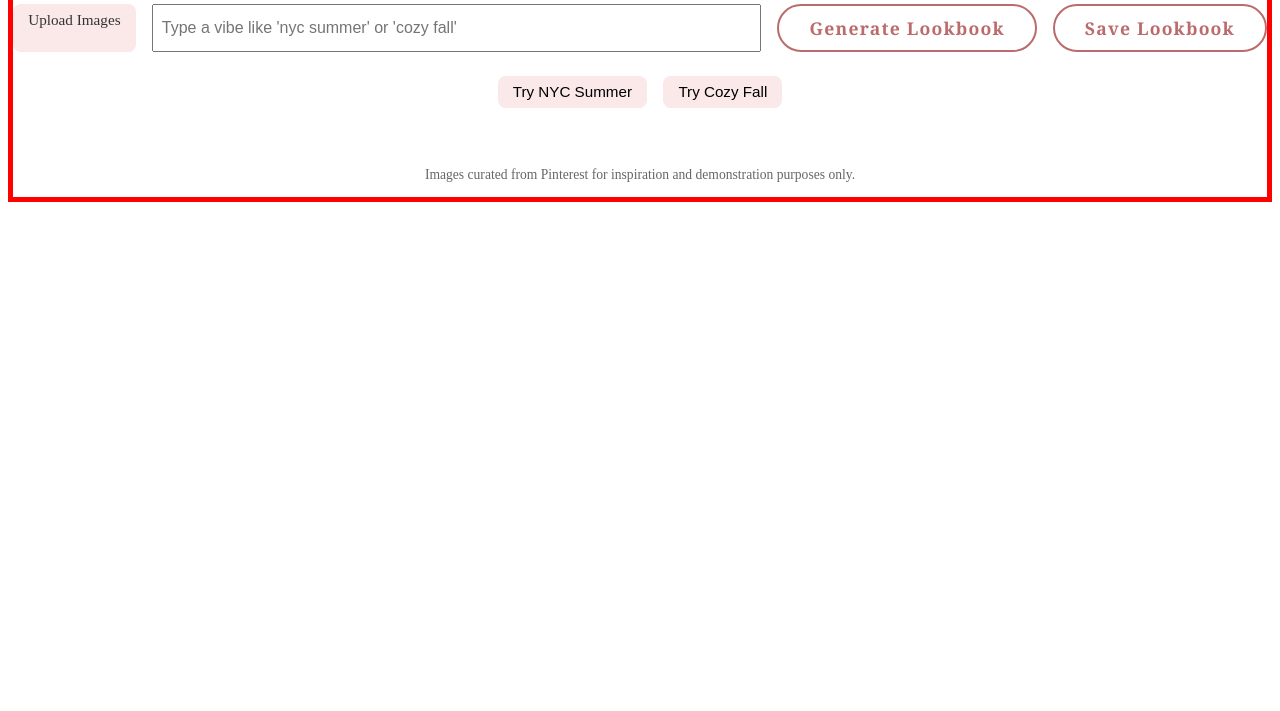
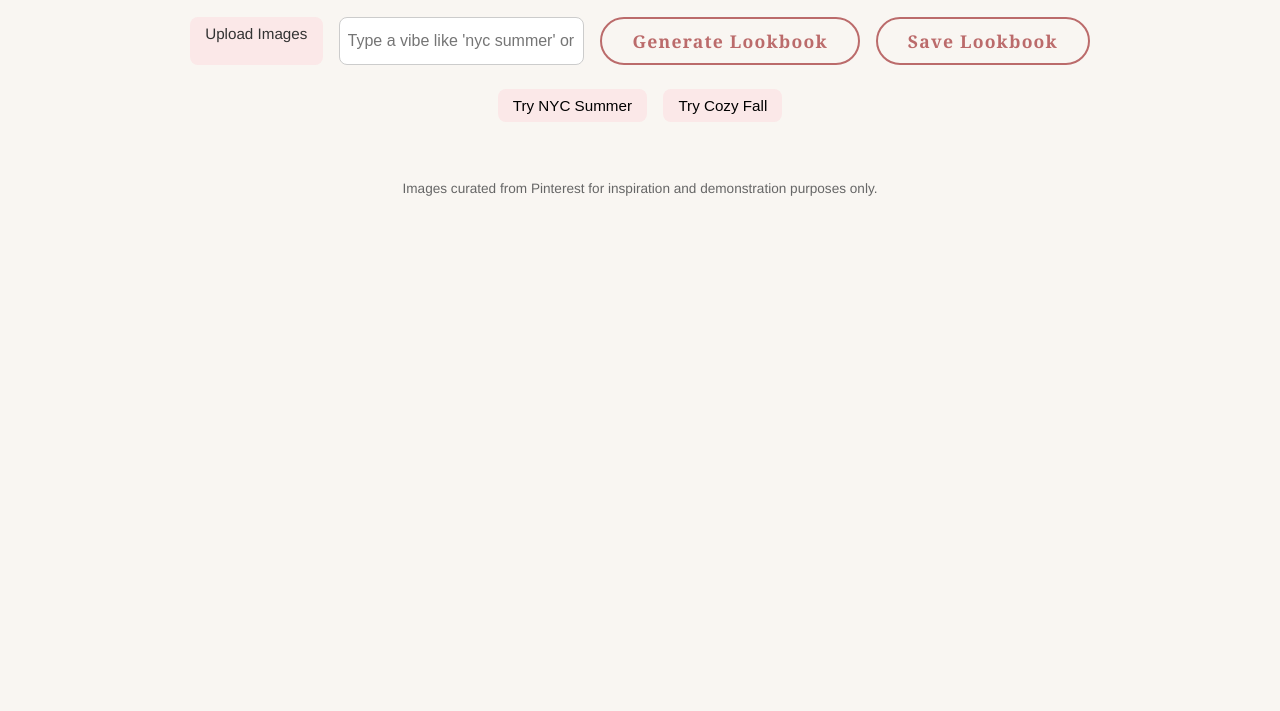
Before and after one commit to iman044/fashion-moodboard-generator, a plain HTML site: page index.html in a window 1280 px wide. Shown: the part 89-800 px from the top of the page. Drawn offline with nearby package versions, Linux system fonts and the light colour scheme.

Commit message:
Update newstyle.css

```diff
--- a/newstyle.css
+++ b/newstyle.css
@@ -1,7 +1,5 @@
 body {
-   border: 5px solid red !important;
-}
-font-family: 'Helvetica Neue', sans-serif;
+  font-family: 'Helvetica Neue', sans-serif;
   background: #f9f6f2;
   color: #333;
   max-width: 900px;
@@ -13,19 +11,23 @@ header h1 {
   text-align: center;
   color: #bb6b6b;
   margin-bottom: 1em;
+  font-weight: 500;
 }
 
 #controls {
   display: flex;
+  flex-wrap: wrap;
   gap: 1em;
   justify-content: center;
   margin-bottom: 1.5em;
 }
 
 #vibeInput {
-  flex: 1;
+  flex: 1 1 200px;
   padding: 0.5em;
   font-size: 1rem;
+  border: 1px solid #ccc;
+  border-radius: 8px;
 }
 
 #moodboard {
@@ -90,9 +92,9 @@ header h1 {
   color: #444;
 }
 
-/* Classy button style - updated */
+/* 🎀 Fancy Button Style */
 .fancy-button {
-  background-color: transparent;
+  background: transparent;
   border: 2px solid #bb6b6b;
   border-radius: 30px;
   padding: 10px 30px;
@@ -105,7 +107,6 @@ header h1 {
   transition: all 0.3s ease;
   display: inline-flex;
   align-items: center;
-  gap: 8px;
 }
 
 .fancy-button:hover {
```
